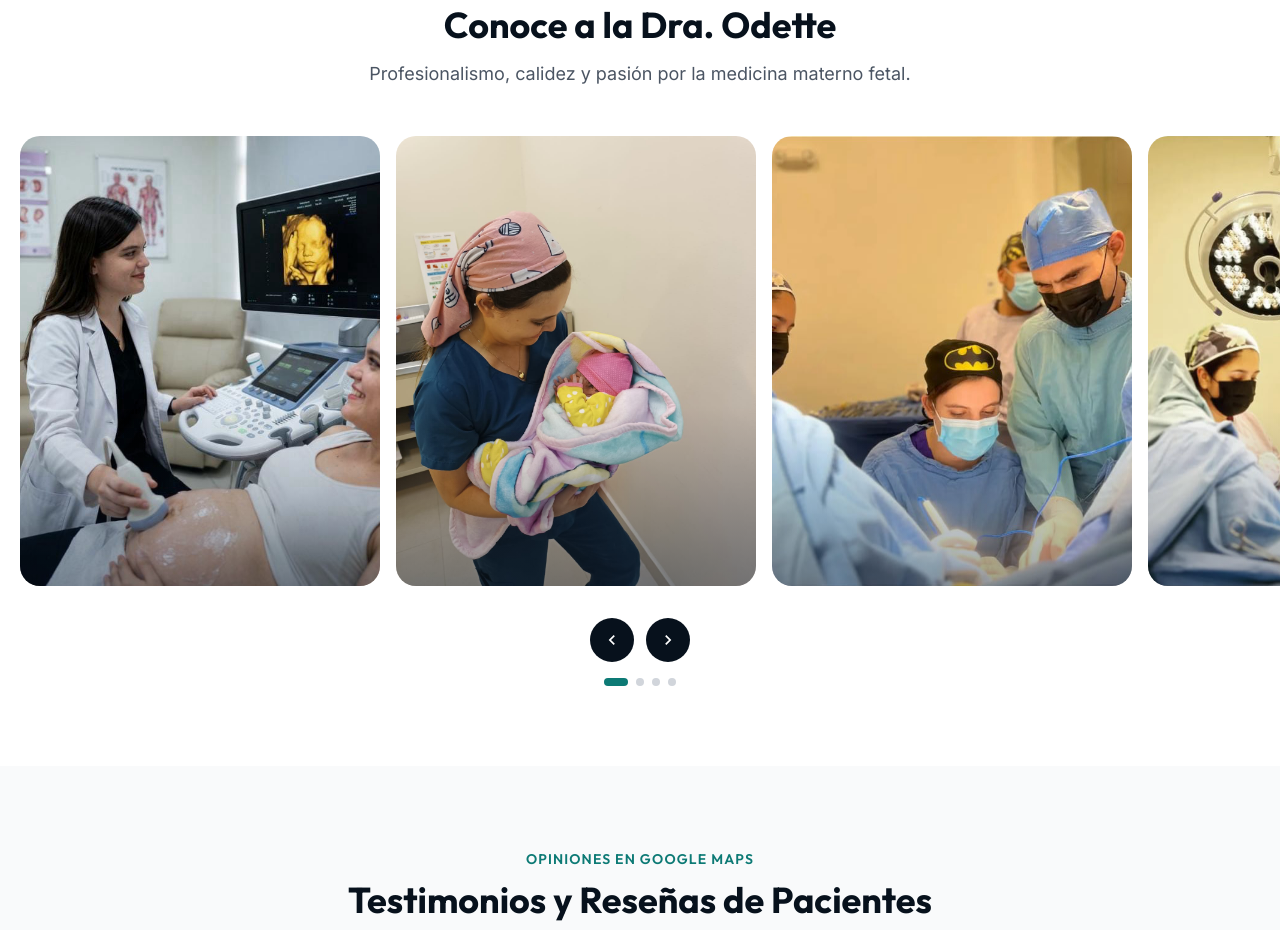
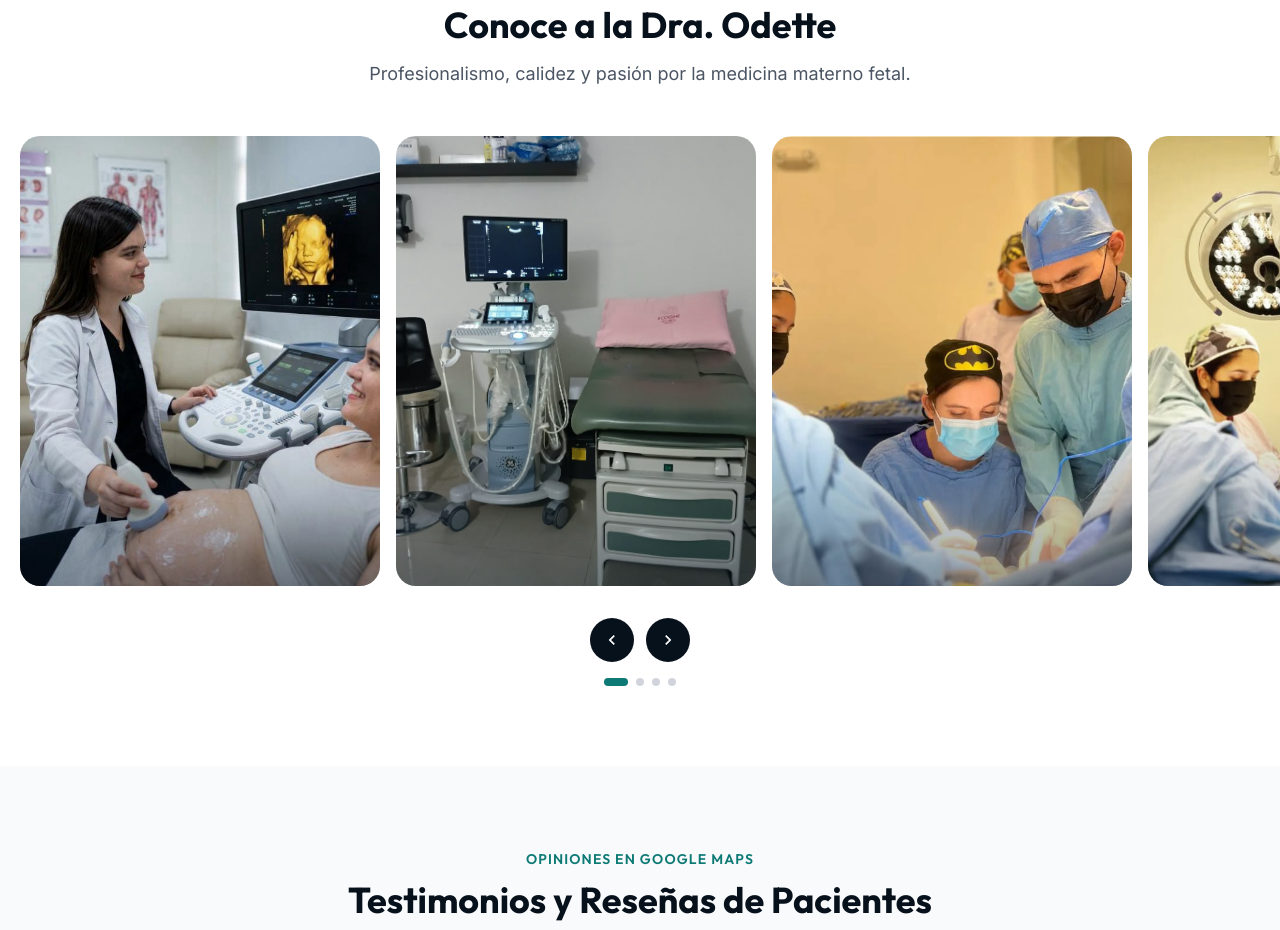
Before and after one commit to Charly-bite/draodettenoyola.com, a website: page index.html in a window 1280 px wide. Shown: the part 4715-5645 px from the top of the page. Drawn offline with Linux system fonts and the light colour scheme.

Commit message:
fix(gallery): reemplazar foto 2 de recien nacido con ecografo real del consultorio y sincronizar carpeta consultorio

```diff
--- a/index.html
+++ b/index.html
@@ -871,7 +871,7 @@
           <img src="img/gallery-real-ultrasound.jpg" alt="Dra. Odette Noyola en consulta de valoración ultrasonográfica 3D/4D de alta definición en consultorio" loading="lazy">
         </div>
         <div class="gallery__slide">
-          <img src="img/gallery-real-newborn.jpg" alt="Dra. Odette Noyola en atención humanizada del recién nacido y parto respetado" loading="lazy">
+          <img src="img/gallery-consultorio-ecografo.jpg" alt="Instalaciones del consultorio y ecógrafo GE de alta resolución en Chapalita" loading="lazy">
         </div>
         <div class="gallery__slide">
           <img src="img/gallery-real-surgery.jpg" alt="Dra. Odette Noyola en cirugía obstétrica y ginecológica en quirófano" loading="lazy">
```
Also changed, not shown: consultorio/Consultorio2.jpeg (added), consultorio/WhatsApp Image 2026-08-26 at 15.34.41.jpeg (added), consultorio/consultorio3.jpeg (added), consultorio/ubicacion1.jpeg (added), img/consultorio-fachada.jpg, img/gallery-consultorio-ecografo.jpg (added), img/gallery-consultorio-interior.jpg (added), img/gallery-consultorio-pantalla.jpg (added).
